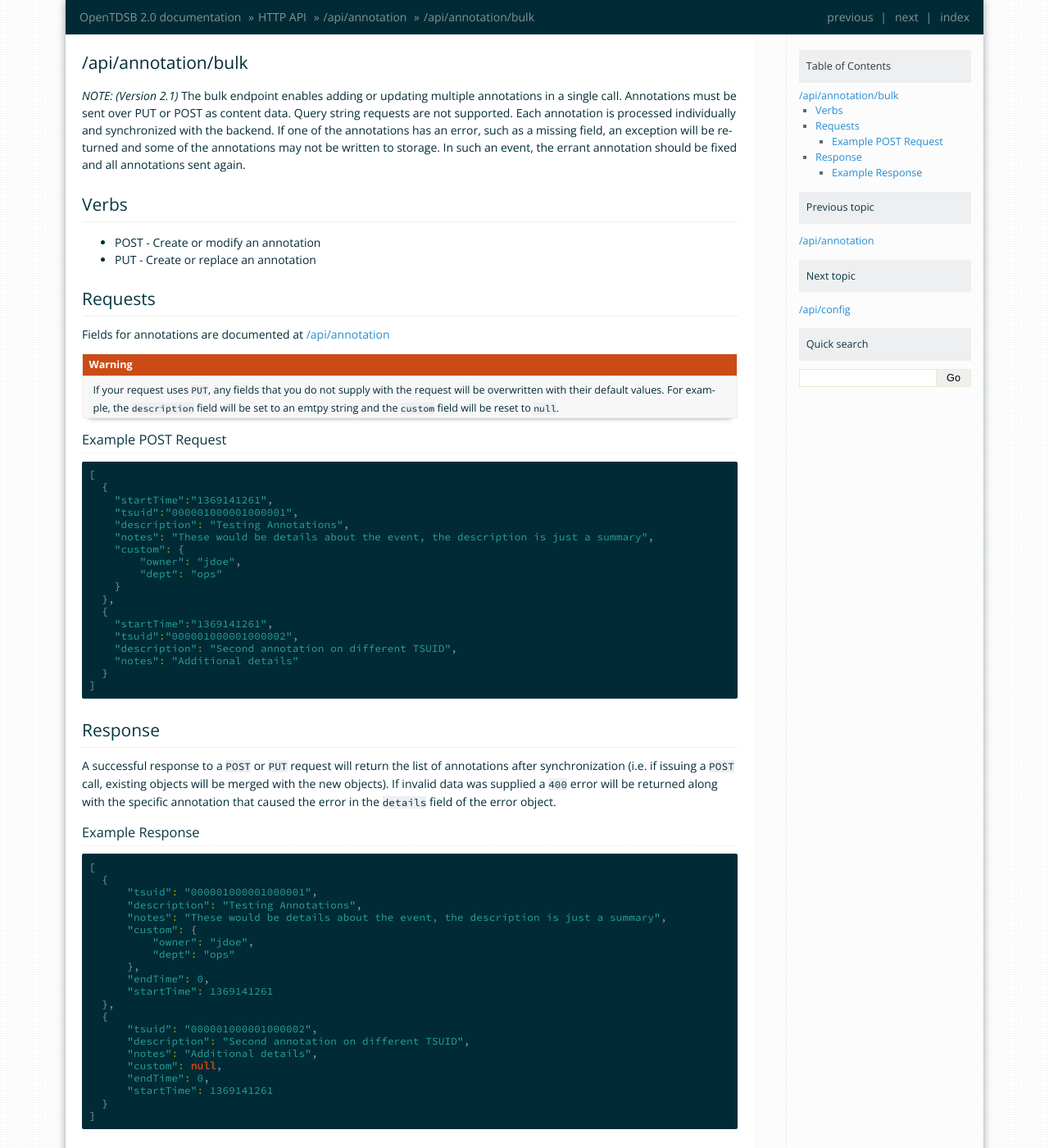
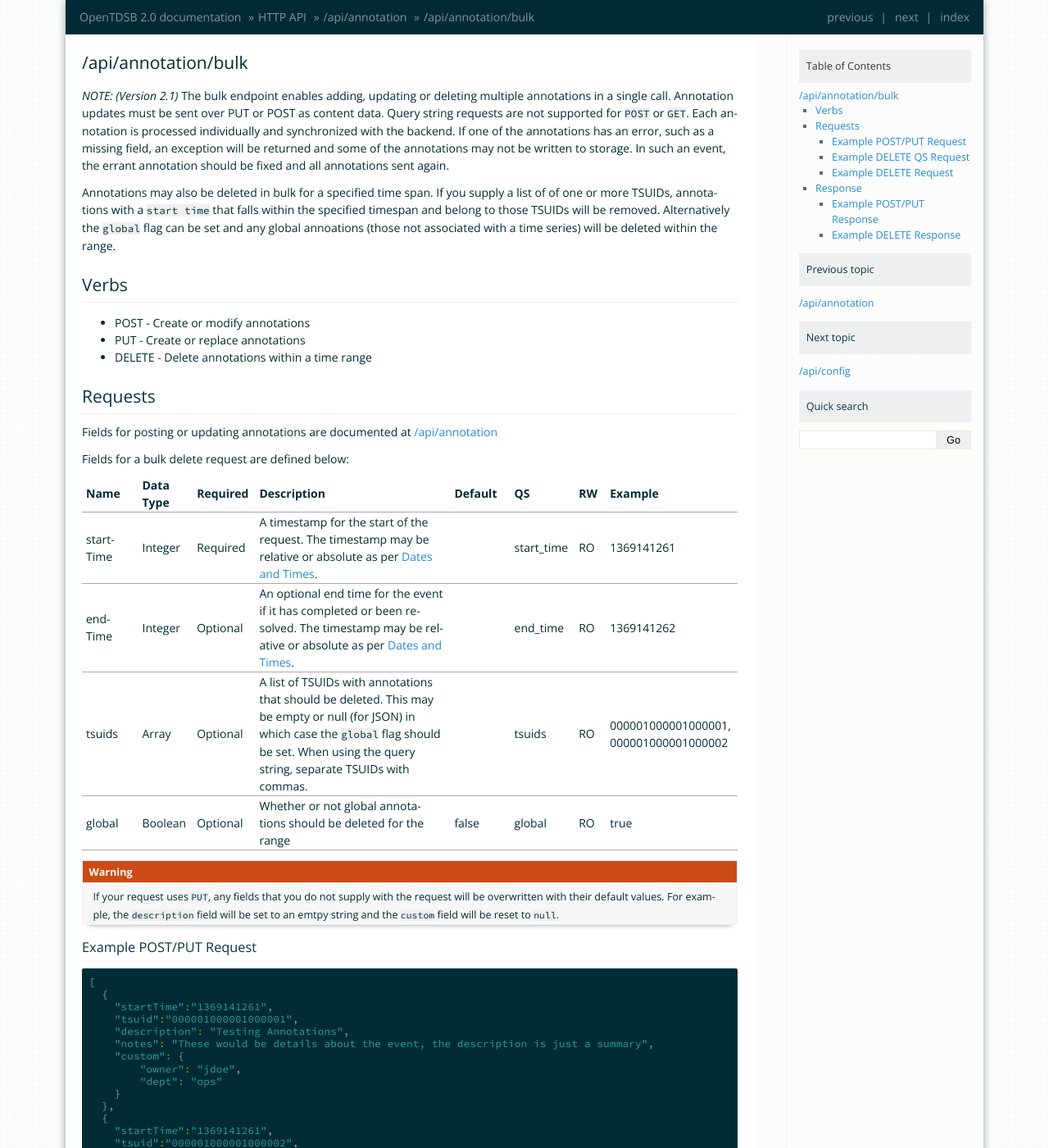
Before and after one commit to OpenTSDB/opentsdb.net, a Sphinx documentation site: the page built from docs/source/api_http/annotation/bulk.rst, in a window 1280 px wide and 1400 px high. Shown: the whole window at 82% size. Built offline with Sphinx 7.4.7, drawn with Linux system fonts in a browser that asks for light colours; some of the changed text lies outside the part shown.

Commit message:
Add documentation on the annotation/bulk delete method
Signed-off-by: Chris Larsen <clarsen@euphoriaaudio.com>

```diff
--- a/docs/source/api_http/annotation/bulk.rst
+++ b/docs/source/api_http/annotation/bulk.rst
@@ -2,23 +2,38 @@
 ====================
 
 *NOTE: (Version 2.1)*
-The bulk endpoint enables adding or updating multiple annotations in a single call. Annotations must be sent over PUT or POST as content data. Query string requests are not supported. Each annotation is processed individually and synchronized with the backend. If one of the annotations has an error, such as a missing field, an exception will be returned and some of the annotations may not be written to storage. In such an event, the errant annotation should be fixed and all annotations sent again.
+The bulk endpoint enables adding, updating or deleting multiple annotations in a single call. Annotation updates must be sent over PUT or POST as content data. Query string requests are not supported for ``POST`` or ``GET``. Each annotation is processed individually and synchronized with the backend. If one of the annotations has an error, such as a missing field, an exception will be returned and some of the annotations may not be written to storage. In such an event, the errant annotation should be fixed and all annotations sent again.
+
+Annotations may also be deleted in bulk for a specified time span. If you supply a list of of one or more TSUIDs, annotations with a ``start time`` that falls within the specified timespan and belong to those TSUIDs will be removed. Alternatively the ``global`` flag can be set and any global annoations (those not associated with a time series) will be deleted within the range.
 
 Verbs
 -----
 
-* POST - Create or modify an annotation
-* PUT - Create or replace an annotation
+* POST - Create or modify annotations
+* PUT - Create or replace annotations
+* DELETE - Delete annotations within a time range
+
 
 Requests
 --------
 
-Fields for annotations are documented at :doc:`index`
+Fields for posting or updating annotations are documented at :doc:`index`
+
+Fields for a bulk delete request are defined below:
+
+.. csv-table::
+   :header: "Name", "Data Type", "Required", "Description", "Default", "QS", "RW", "Example"
+   :widths: 10, 5, 5, 45, 10, 5, 5, 15
+
+   "startTime", "Integer", "Required", "A timestamp for the start of the request. The timestamp may be relative or absolute as per :doc:`../../user_guide/query/dates`.", "", "start_time", "RO", "1369141261"
+   "endTime", "Integer", "Optional", "An optional end time for the event if it has completed or been resolved. The timestamp may be relative or absolute as per :doc:`../../user_guide/query/dates`.", "", "end_time", "RO", "1369141262"
+   "tsuids", "Array", "Optional", "A list of TSUIDs with annotations that should be deleted. This may be empty or null (for JSON) in which case the ``global`` flag should be set. When using the query string, separate TSUIDs with commas.", "", "tsuids", "RO", "000001000001000001, 000001000001000002"
+   "global", "Boolean", "Optional", "Whether or not global annotations should be deleted for the range", "false", "global", "RO", "true"
 
 .. WARNING:: If your request uses ``PUT``, any fields that you do not supply with the request will be overwritten with their default values. For example, the ``description`` field will be set to an emtpy string and the ``custom`` field will be reset to ``null``.
 
-Example POST Request
-^^^^^^^^^^^^^^^^^^^^
+Example POST/PUT Request
+^^^^^^^^^^^^^^^^^^^^^^^^
 .. code-block :: javascript
 
   [
@@ -40,13 +55,34 @@
     }
   ]
 
+Example DELETE QS Request
+^^^^^^^^^^^^^^^^^^^^^^^^^
+::
+
+  /api/annotation/bulk?start_time=1d-ago&end_time=1h-ago&method_override=delete&tsuids=000001000001000001,000001000001000002
+
+Example DELETE Request
+^^^^^^^^^^^^^^^^^^^^^^
+.. code-block :: javascript
+
+  {
+      "tsuids": [
+          "000001000001000001",
+          "000001000001000002"
+      ],
+      "global": false,
+      "startTime": 1389740544690,
+      "endTime": 1389823344698,
+      "totalDeleted": 0
+  }
+
 Response
 --------
 
-A successful response to a ``POST`` or ``PUT`` request will return the list of annotations after synchronization (i.e. if issuing a ``POST`` call, existing objects will be merged with the new objects). If invalid data was supplied a ``400`` error will be returned along with the specific annotation that caused the error in the ``details`` field of the error object.
+A successful response to a ``POST`` or ``PUT`` request will return the list of annotations after synchronization (i.e. if issuing a ``POST`` call, existing objects will be merged with the new objects). Delete requests will return an object with the delete query and a ``totalDeleted`` field with an integer number reflecting the total number of annotations deleted. If invalid data was supplied a ``400`` error will be returned along with the specific annotation that caused the error in the ``details`` field of the error object.
 
-Example Response
-^^^^^^^^^^^^^^^^
+Example POST/PUT Response
+^^^^^^^^^^^^^^^^^^^^^^^^^
 .. code-block :: javascript
 
   [
@@ -70,3 +106,18 @@
         "startTime": 1369141261
     }
   ]
+
+Example DELETE Response
+^^^^^^^^^^^^^^^^^^^^^^^
+.. code-block :: javascript
+
+  {
+      "tsuids": [
+          "000001000001000001",
+          "000001000001000002"
+      ],
+      "global": false,
+      "startTime": 1389740544690,
+      "endTime": 1389823344698,
+      "totalDeleted": 42
+  }
```
Also changed, not shown: 3 other files.
